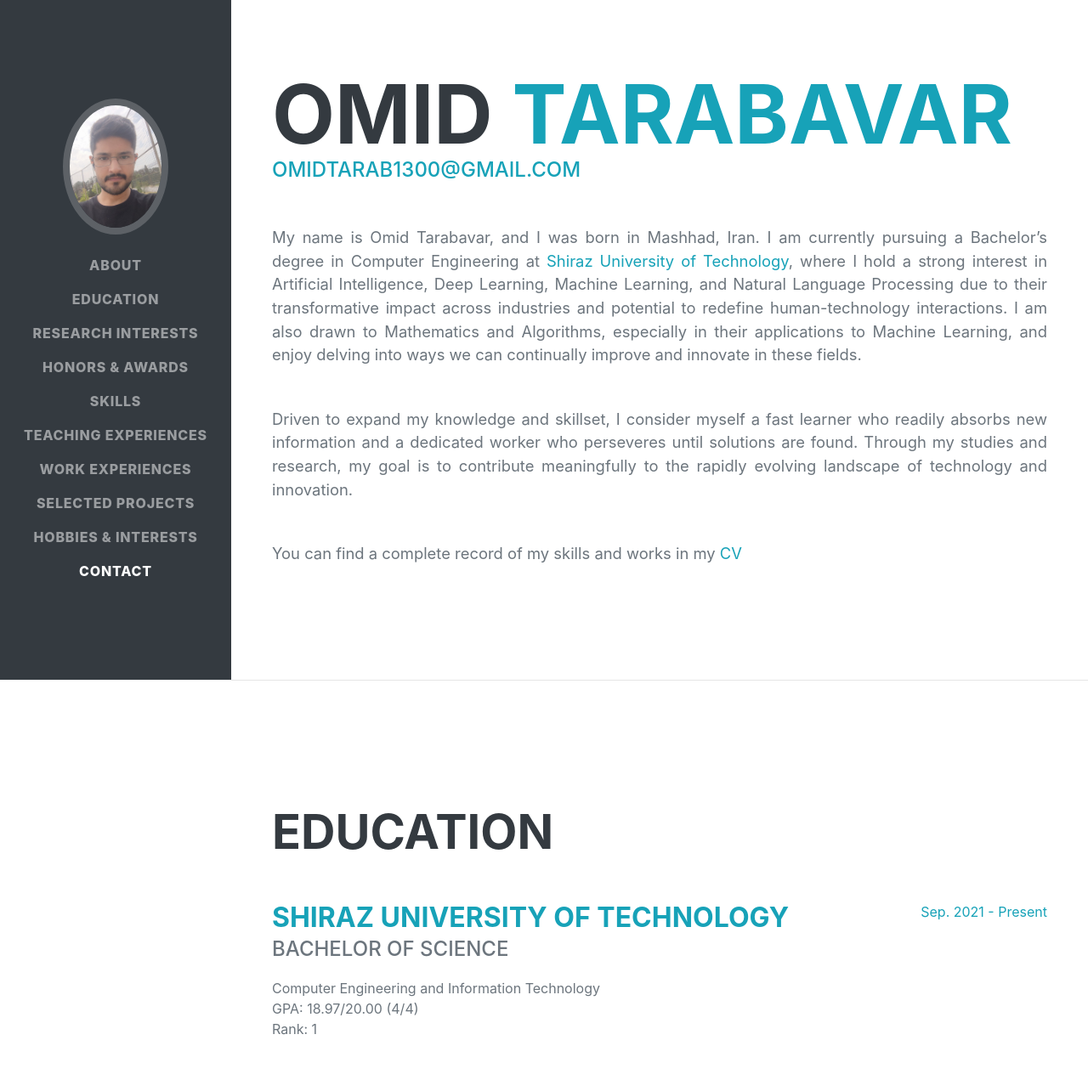
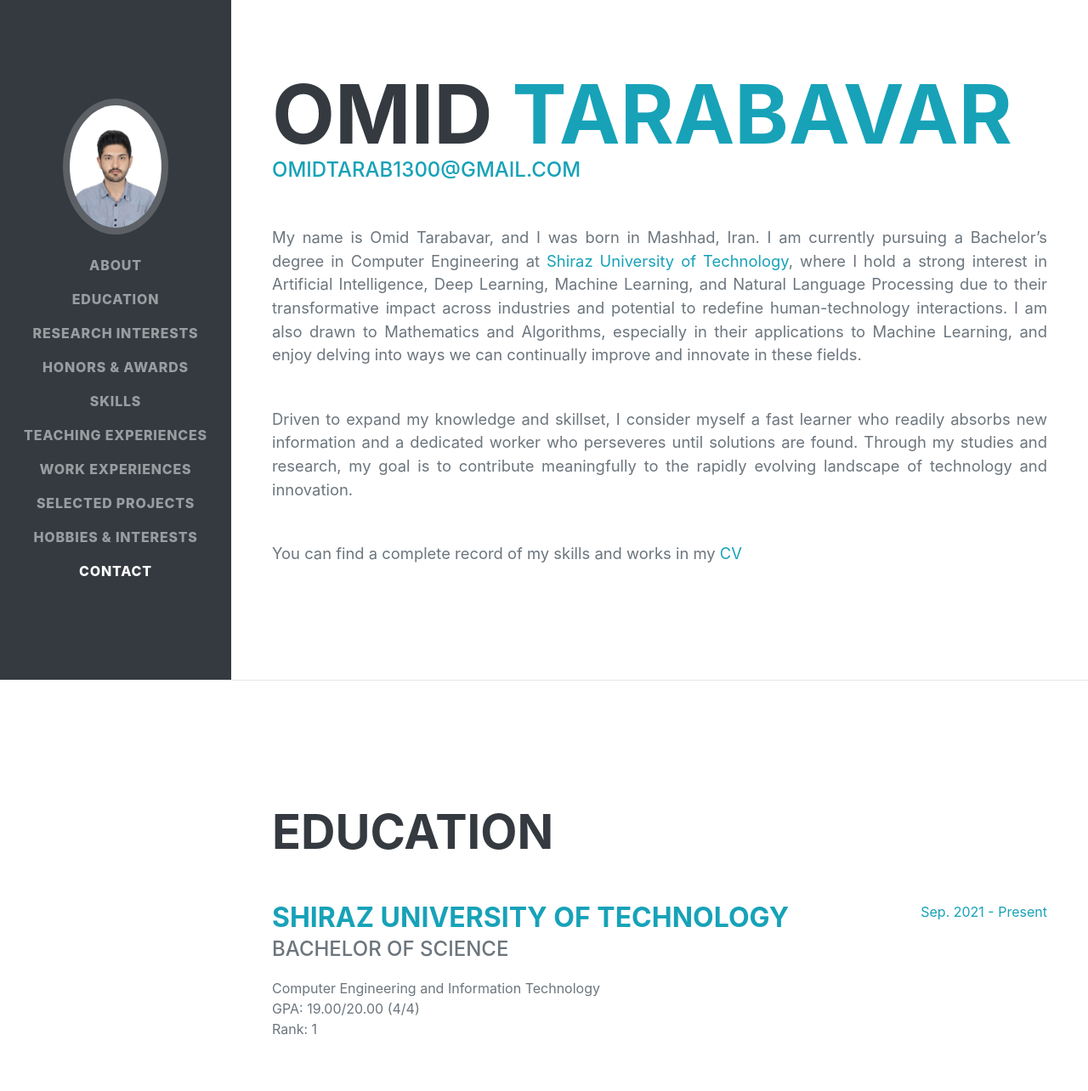
Before and after one commit to omidTarabavar/omidtarabavar.github.io, a plain HTML site: page index.html in a window 1280 px wide. Shown: the top 1284 px of the page at 85% size. Drawn offline with nearby package versions, Linux system fonts and the light colour scheme; a web font is replaced by a local one.

Commit message:
Update profile pic, GPA

```diff
--- a/index.html
+++ b/index.html
@@ -20,7 +20,7 @@
         <nav class="navbar navbar-expand-lg navbar-dark bg-dark fixed-top" id="sideNav">
             <a class="navbar-brand js-scroll-trigger" href="#page-top">
                 <span class="d-block d-lg-none">Omid Tarabavar</span>
-                <span class="d-none d-lg-block"><img class="img-fluid img-profile rounded-circle mx-auto mb-2" src="/images/Profile2.jpg" alt="Profile Photo" /></span>
+                <span class="d-none d-lg-block"><img class="img-fluid img-profile rounded-circle mx-auto mb-2" src="/images/Profile.jpeg" alt="Profile Photo" /></span>
             </a>
             <button class="navbar-toggler" type="button" data-toggle="collapse" data-target="#navbarSupportedContent" aria-controls="navbarSupportedContent" aria-expanded="false" aria-label="Toggle navigation"><span class="navbar-toggler-icon"></span></button>
             <div class="collapse navbar-collapse" id="navbarSupportedContent">
@@ -67,7 +67,7 @@
                             <h3 class="mb-0"><a class="text-info" href="https://en.sutech.ac.ir/" style="text-decoration: none;" target="_blank" class="w3-hover-text-blue">Shiraz University of Technology</a></h3>
                             <div class="subheading mb-3">Bachelor of Science</div>
                             <div> Computer Engineering and Information Technology</div>
-                            <p>GPA:  18.97/20.00 (4/4)<br> Rank: 1 </p>
+                            <p>GPA:  19.00/20.00 (4/4)<br> Rank: 1 </p>
                         </div>
                         <div class="flex-shrink-0"><span class="text-info">Sep. 2021 - Present</span></div>
                     </div>
```
Also changed, not shown: images/Profile.jpeg (added), images/Profile2.jpg (deleted), images/personal.png (deleted).
